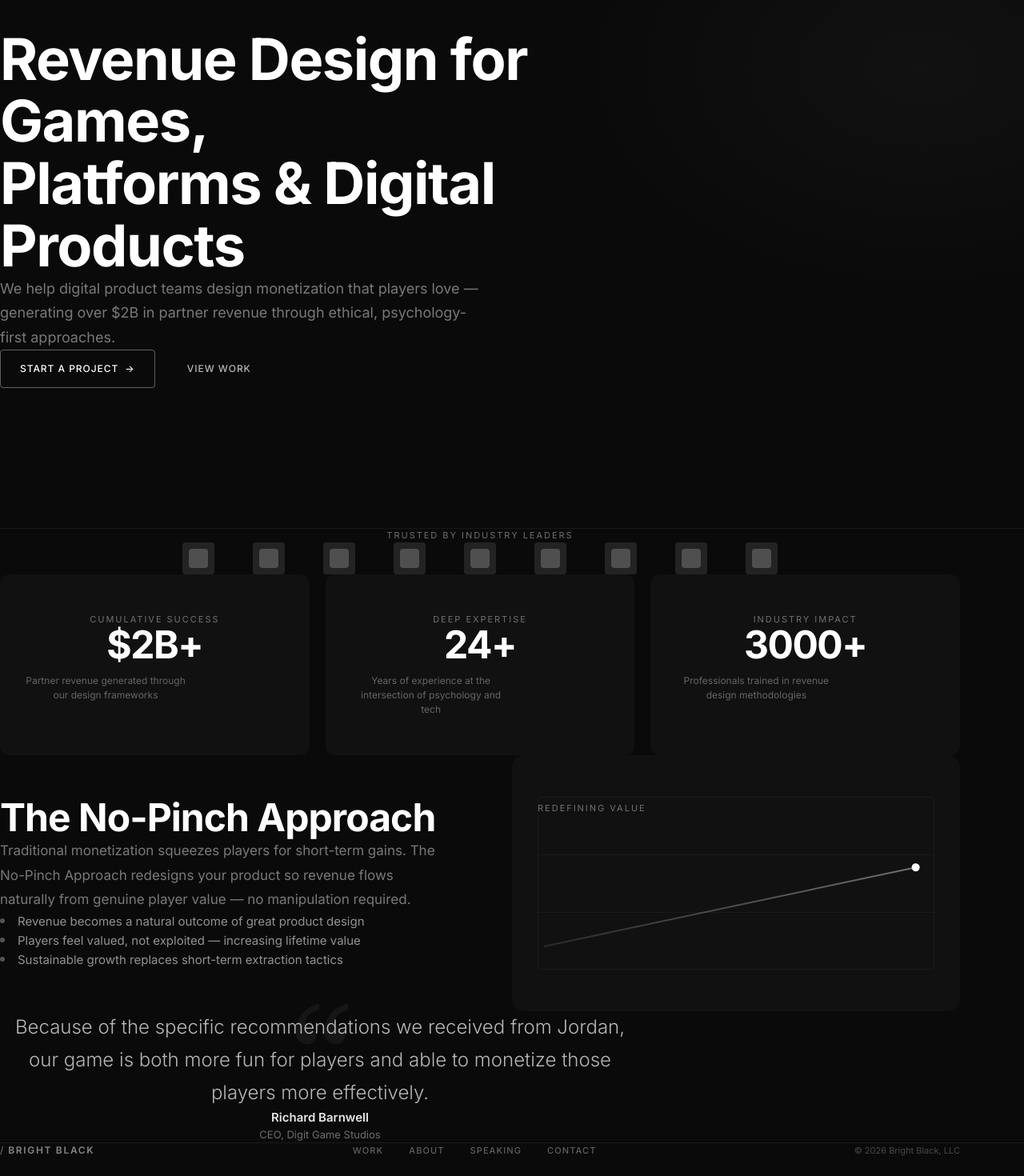
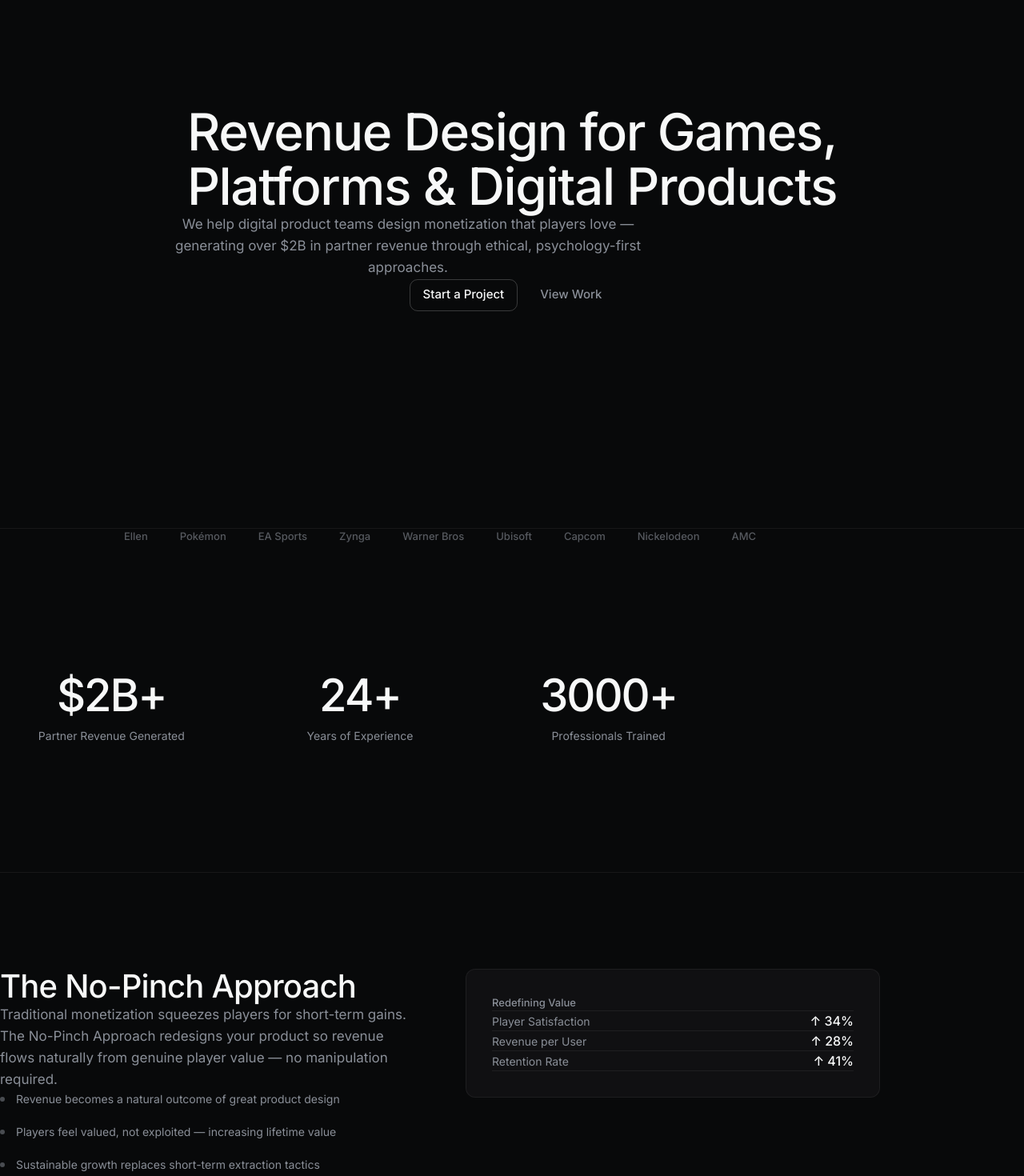
Before and after one commit to halthelobster/brightblack-site, a Next.js app: page / in a window 1280 px wide. Shown: the part 140-1610 px from the top of the page at 80% size. Before the commit the page ends 1587 px from the top, so only its background shows below. Built offline with nearby package versions, Linux system fonts and the light colour scheme.

Commit message:
redesign: linear.app quality design system

```diff
--- a/app/globals.css
+++ b/app/globals.css
@@ -1,9 +1,12 @@
 @import "tailwindcss";
 
 @theme {
-  --color-bg: #0a0a0a;
-  --color-card: #111111;
-  --color-card-hover: #141414;
+  --color-bg: #08090a;
+  --color-bg-nav: rgba(11, 11, 11, 0.8);
+  --color-text-primary: #f7f8f8;
+  --color-text-muted: #8a8f98;
+  --color-border: rgba(255, 255, 255, 0.06);
+  --color-card: #101012;
   --font-sans: 'Inter', system-ui, -apple-system, sans-serif;
 }
 
@@ -13,195 +16,263 @@
 html { scroll-behavior: smooth; }
 
 body {
-  background: #0a0a0a;
-  color: #ffffff;
+  background: #08090a;
+  color: #f7f8f8;
   overflow-x: hidden;
   -webkit-font-smoothing: antialiased;
   -moz-osx-font-smoothing: grayscale;
+  font-family: 'Inter', system-ui, -apple-system, sans-serif;
 }
 
 a { color: inherit; text-decoration: none; }
 
 ::selection {
-  background: rgba(255,255,255,0.15);
+  background: rgba(255, 255, 255, 0.15);
   color: #fff;
 }
 
-/* ─── Typography ─── */
-.display-heading {
-  font-weight: 700;
-  letter-spacing: -0.02em;
-  line-height: 1.08;
+/* ─── Typography (Linear.app style) ─── */
+.heading-display {
+  font-size: 64px;
+  font-weight: 500;
+  letter-spacing: -1.4px;
+  line-height: 1.06;
+  color: #f7f8f8;
 }
 
-.label-text {
-  font-size: 11px;
-  letter-spacing: 0.18em;
-  text-transform: uppercase;
-  color: rgba(255,255,255,0.4);
+@media (max-width: 768px) {
+  .heading-display {
+    font-size: 40px;
+    letter-spacing: -0.8px;
+  }
 }
 
-/* ─── Buttons ─── */
-.btn-primary {
-  display: inline-flex;
-  align-items: center;
-  gap: 8px;
-  background: transparent;
-  color: white;
+.heading-section {
+  font-size: 40px;
   font-weight: 500;
-  font-size: 12px;
-  letter-spacing: 0.08em;
-  text-transform: uppercase;
-  border: 1px solid rgba(255,255,255,0.35);
-  border-radius: 4px;
-  padding: 14px 24px;
-  transition: all 0.25s ease;
+  letter-spacing: -0.8px;
+  line-height: 1.1;
+  color: #f7f8f8;
 }
 
-.btn-primary:hover {
-  border-color: rgba(255,255,255,0.7);
-  background: rgba(255,255,255,0.05);
+@media (max-width: 768px) {
+  .heading-section {
+    font-size: 32px;
+  }
 }
 
-.btn-secondary {
-  display: inline-flex;
-  align-items: center;
-  color: white;
-  font-weight: 500;
-  font-size: 12px;
-  letter-spacing: 0.08em;
-  text-transform: uppercase;
-  padding: 14px 24px;
-  transition: all 0.25s ease;
-  opacity: 0.7;
+.text-body {
+  font-size: 17px;
+  font-weight: 400;
+  line-height: 1.6;
+  color: #8a8f98;
 }
 
-.btn-secondary:hover {
-  opacity: 1;
+.text-small {
+  font-size: 14px;
+  font-weight: 400;
+  line-height: 1.5;
+  color: #8a8f98;
 }
 
-/* ─── Stat Cards ─── */
-.stat-card {
-  background: #111111;
-  border-radius: 12px;
-  padding: 48px 32px;
-  text-align: center;
-  transition: background 0.3s ease;
+/* ─── Navigation (Linear.app style) ─── */
+.nav-container {
+  position: fixed;
+  top: 0;
+  left: 0;
+  right: 0;
+  z-index: 100;
+  background: rgba(11, 11, 11, 0.8);
+  backdrop-filter: blur(20px);
+  -webkit-backdrop-filter: blur(20px);
+  border-bottom: 1px solid rgba(255, 255, 255, 0.06);
+  height: 65px;
 }
 
-.stat-card:hover {
-  background: #141414;
-}
-
-.stat-number {
-  font-size: 48px;
-  font-weight: 700;
-  letter-spacing: -0.03em;
-  line-height: 1;
-  margin-bottom: 12px;
-}
-
-/* ─── Quote Mark ─── */
-.quote-mark {
-  font-size: 180px;
-  line-height: 1;
-  color: rgba(255,255,255,0.05);
-  font-family: Georgia, 'Times New Roman', serif;
-  position: absolute;
-  top: -40px;
-  left: 50%;
-  transform: translateX(-50%);
-  pointer-events: none;
-  user-select: none;
-}
-
-/* ─── Chart Card ─── */
-.chart-card {
-  background: #111111;
-  border-radius: 16px;
-  position: relative;
-  overflow: hidden;
-  min-height: 320px;
-}
-
-.chart-line {
-  position: absolute;
-  bottom: 60px;
-  left: 40px;
-  right: 40px;
-  height: 2px;
-  background: linear-gradient(
-    90deg,
-    rgba(255,255,255,0.1) 0%,
-    rgba(255,255,255,0.4) 100%
-  );
-  transform: rotate(-12deg);
-  transform-origin: left center;
-}
-
-.chart-line::after {
-  content: '';
-  position: absolute;
-  right: 0;
-  top: -4px;
-  width: 10px;
-  height: 10px;
-  background: white;
-  border-radius: 50%;
-}
-
-/* ─── Ambient Glow ─── */
-.hero-glow {
-  position: relative;
-}
-
-.hero-glow::before {
-  content: '';
-  position: absolute;
-  top: 10%;
-  right: 0;
-  width: 50%;
-  height: 60%;
-  background: radial-gradient(
-    ellipse at 80% 30%,
-    rgba(255,255,255,0.03) 0%,
-    transparent 60%
-  );
-  pointer-events: none;
-}
-
-/* ─── Nav ─── */
 .nav-link {
-  font-size: 11px;
-  letter-spacing: 0.12em;
-  text-transform: uppercase;
-  color: rgba(255,255,255,0.5);
+  font-size: 13px;
   font-weight: 500;
+  color: #8a8f98;
   transition: color 0.2s ease;
 }
 
 .nav-link:hover {
-  color: rgba(255,255,255,0.9);
+  color: #f7f8f8;
 }
 
-/* ─── Bullet Point ─── */
+/* ─── Buttons (Linear.app style) ─── */
+.btn-primary {
+  display: inline-flex;
+  align-items: center;
+  justify-content: center;
+  height: 40px;
+  padding: 0 16px;
+  font-size: 15px;
+  font-weight: 500;
+  color: #08090a;
+  background: #e6e6e6;
+  border: 1px solid #e6e6e6;
+  border-radius: 10px;
+  transition: all 0.2s ease;
+  cursor: pointer;
+}
+
+.btn-primary:hover {
+  background: #ffffff;
+  border-color: #ffffff;
+}
+
+.btn-outline {
+  display: inline-flex;
+  align-items: center;
+  justify-content: center;
+  height: 40px;
+  padding: 0 16px;
+  font-size: 15px;
+  font-weight: 500;
+  color: #f7f8f8;
+  background: transparent;
+  border: 1px solid rgba(255, 255, 255, 0.2);
+  border-radius: 10px;
+  transition: all 0.2s ease;
+  cursor: pointer;
+}
+
+.btn-outline:hover {
+  border-color: rgba(255, 255, 255, 0.4);
+  background: rgba(255, 255, 255, 0.05);
+}
+
+.btn-ghost {
+  display: inline-flex;
+  align-items: center;
+  justify-content: center;
+  height: 40px;
+  padding: 0 16px;
+  font-size: 15px;
+  font-weight: 500;
+  color: #8a8f98;
+  background: transparent;
+  border: none;
+  border-radius: 10px;
+  transition: all 0.2s ease;
+  cursor: pointer;
+}
+
+.btn-ghost:hover {
+  color: #f7f8f8;
+}
+
+/* ─── Logo Bar (Linear.app style) ─── */
+.logo-bar {
+  display: flex;
+  flex-wrap: wrap;
+  justify-content: center;
+  align-items: center;
+  gap: 40px;
+}
+
+.logo-item {
+  font-size: 13px;
+  font-weight: 500;
+  color: #8a8f98;
+  opacity: 0.6;
+  transition: opacity 0.2s ease;
+}
+
+.logo-item:hover {
+  opacity: 1;
+}
+
+/* ─── Stats (Linear.app style) ─── */
+.stat-card {
+  text-align: center;
+  padding: 40px 24px;
+}
+
+.stat-value {
+  font-size: 56px;
+  font-weight: 500;
+  letter-spacing: -2px;
+  line-height: 1;
+  color: #f7f8f8;
+  margin-bottom: 12px;
+}
+
+@media (max-width: 768px) {
+  .stat-value {
+    font-size: 44px;
+  }
+}
+
+.stat-label {
+  font-size: 14px;
+  font-weight: 400;
+  color: #8a8f98;
+  line-height: 1.5;
+}
+
+/* ─── Content Card (Linear.app style) ─── */
+.content-card {
+  background: #101012;
+  border: 1px solid rgba(255, 255, 255, 0.06);
+  border-radius: 12px;
+  padding: 32px;
+}
+
+/* ─── Bullet Points ─── */
+.bullet-list {
+  display: flex;
+  flex-direction: column;
+  gap: 20px;
+}
+
 .bullet-item {
   display: flex;
   align-items: flex-start;
-  gap: 16px;
+  gap: 14px;
 }
 
 .bullet-dot {
   width: 6px;
   height: 6px;
-  background: rgba(255,255,255,0.3);
+  background: #8a8f98;
   border-radius: 50%;
   margin-top: 8px;
   flex-shrink: 0;
+  opacity: 0.5;
+}
+
+/* ─── Quote ─── */
+.quote-text {
+  font-size: 24px;
+  font-weight: 400;
+  line-height: 1.5;
+  color: #f7f8f8;
+  font-style: italic;
+}
+
+@media (max-width: 768px) {
+  .quote-text {
+    font-size: 20px;
+  }
 }
 
 /* ─── Divider ─── */
 .divider {
   height: 1px;
-  background: rgba(255,255,255,0.08);
+  background: rgba(255, 255, 255, 0.06);
 }
+
+/* ─── Section Spacing ─── */
+.section-padding {
+  padding-top: 120px;
+  padding-bottom: 120px;
+}
+
+@media (max-width: 768px) {
+  .section-padding {
+    padding-top: 80px;
+    padding-bottom: 80px;
+  }
+}
--- a/app/page.tsx
+++ b/app/page.tsx
@@ -14,9 +14,9 @@ const clients = [
 ];
 
 const stats = [
-  { category: "Cumulative Success", value: "$2B+", label: "Partner revenue generated through our design frameworks" },
-  { category: "Deep Expertise", value: "24+", label: "Years of experience at the intersection of psychology and tech" },
-  { category: "Industry Impact", value: "3000+", label: "Professionals trained in revenue design methodologies" },
+  { value: "$2B+", label: "Partner Revenue Generated" },
+  { value: "24+", label: "Years of Experience" },
+  { value: "3000+", label: "Professionals Trained" },
 ];
 
 const bulletPoints = [
@@ -28,20 +28,20 @@ const bulletPoints = [
 /* ── Page ── */
 export default function Home() {
   return (
-    <div className="min-h-screen bg-[#0a0a0a] text-white font-sans antialiased">
+    <div className="min-h-screen bg-[#08090a] text-[#f7f8f8] font-sans antialiased">
       {/* ━━━ Navigation ━━━ */}
-      <nav className="fixed top-0 inset-x-0 z-50 bg-[#0a0a0a]">
-        <div className="max-w-[1200px] mx-auto px-6 md:px-12 h-[72px] flex items-center justify-between">
+      <nav className="nav-container">
+        <div className="max-w-[1100px] mx-auto px-6 h-[65px] flex items-center justify-between">
           {/* Logo */}
-          <Link href="/" className="flex items-center gap-1">
-            <span className="text-[13px] font-medium tracking-[0.14em] text-white/50">/</span>
-            <span className="text-[13px] font-semibold tracking-[0.14em] uppercase text-white/90">
-              BRIGHT BLACK
+          <Link href="/" className="flex items-center gap-2">
+            <span className="text-[13px] font-medium text-[#8a8f98]">/</span>
+            <span className="text-[13px] font-medium text-[#f7f8f8]">
+              Bright Black
             </span>
           </Link>
 
           {/* Nav Links */}
-          <div className="hidden md:flex items-center gap-10">
+          <div className="hidden md:flex items-center gap-8">
             <Link href="#work" className="nav-link">Work</Link>
             <Link href="#about" className="nav-link">About</Link>
             <Link href="#speaking" className="nav-link">Speaking</Link>
@@ -49,74 +49,59 @@ export default function Home() {
           </div>
 
           {/* CTA */}
-          <Link
-            href="#contact"
-            className="bg-white text-[#0a0a0a] rounded px-5 py-2 text-[11px] font-semibold tracking-[0.08em] uppercase hover:bg-white/90 transition-colors"
-          >
+          <Link href="#contact" className="btn-primary">
             Book a Call
           </Link>
         </div>
       </nav>
 
       {/* ━━━ Hero ━━━ */}
-      <section className="hero-glow min-h-screen flex items-center pt-[72px]">
-        <div className="max-w-[1200px] mx-auto px-6 md:px-12 w-full py-32 md:py-40">
-          <div className="max-w-[900px]">
+      <section className="min-h-screen flex items-center justify-center pt-[65px]">
+        <div className="max-w-[900px] mx-auto px-6 py-32 md:py-40 text-center">
           {/* Headline */}
-            <h1 className="display-heading text-[42px] md:text-[64px] lg:text-[72px] mb-8">
-              Revenue Design for Games,
-              <br />
-              Platforms & Digital Products
+          <h1 className="heading-display mb-6">
+            Revenue Design for Games, Platforms & Digital Products
           </h1>
 
           {/* Description */}
-            <p className="text-[16px] md:text-[18px] leading-[1.7] text-white/45 max-w-[600px] mb-12">
+          <p className="text-body max-w-[640px] mx-auto mb-10">
             We help digital product teams design monetization that players love —
             generating over $2B in partner revenue through ethical, psychology-first approaches.
           </p>
 
           {/* Buttons */}
-            <div className="flex flex-wrap items-center gap-4">
-              <Link href="#contact" className="btn-primary">
-                Start a Project <span aria-hidden="true">→</span>
+          <div className="flex flex-wrap items-center justify-center gap-3">
+            <Link href="#contact" className="btn-outline">
+              Start a Project
             </Link>
-              <Link href="#work" className="btn-secondary">
+            <Link href="#work" className="btn-ghost">
               View Work
             </Link>
-            </div>
           </div>
         </div>
       </section>
 
       {/* ━━━ Client Logos ━━━ */}
-      <section className="py-16 md:py-20 border-t border-white/[0.06]">
-        <div className="max-w-[1200px] mx-auto px-6 md:px-12">
-          <p className="label-text text-center mb-12">Trusted by Industry Leaders</p>
-          <div className="flex flex-wrap justify-center items-center gap-8 md:gap-12">
+      <section className="py-16 border-t border-[rgba(255,255,255,0.06)]">
+        <div className="max-w-[1100px] mx-auto px-6">
+          <div className="logo-bar">
             {clients.map((name) => (
-              <div
-                key={name}
-                className="w-10 h-10 bg-white/10 rounded flex items-center justify-center"
-                title={name}
-              >
-                <div className="w-6 h-6 bg-white/20 rounded-sm" />
-              </div>
+              <span key={name} className="logo-item">
+                {name}
+              </span>
             ))}
           </div>
         </div>
       </section>
 
       {/* ━━━ Stats ━━━ */}
-      <section id="work" className="py-20 md:py-28">
-        <div className="max-w-[1200px] mx-auto px-6 md:px-12">
-          <div className="grid grid-cols-1 md:grid-cols-3 gap-5">
+      <section id="work" className="section-padding">
+        <div className="max-w-[900px] mx-auto px-6">
+          <div className="grid grid-cols-1 md:grid-cols-3 gap-8">
             {stats.map((s, i) => (
               <div key={i} className="stat-card">
-                <div className="label-text mb-6">{s.category}</div>
-                <div className="stat-number">{s.value}</div>
-                <div className="text-[12px] text-white/35 leading-[1.5] max-w-[200px] mx-auto">
-                  {s.label}
-                </div>
+                <div className="stat-value">{s.value}</div>
+                <div className="stat-label">{s.label}</div>
               </div>
             ))}
           </div>
@@ -124,49 +109,61 @@ export default function Home() {
       </section>
 
       {/* ━━━ No-Pinch Approach ━━━ */}
-      <section id="about" className="py-24 md:py-32">
-        <div className="max-w-[1200px] mx-auto px-6 md:px-12">
-          <div className="grid grid-cols-1 lg:grid-cols-2 gap-12 lg:gap-20 items-center">
+      <section id="about" className="section-padding border-t border-[rgba(255,255,255,0.06)]">
+        <div className="max-w-[1100px] mx-auto px-6">
+          <div className="grid grid-cols-1 lg:grid-cols-2 gap-16 items-start">
             {/* Left Column - Text */}
             <div>
-              <h2 className="display-heading text-[32px] md:text-[42px] lg:text-[48px] mb-8">
+              <h2 className="heading-section mb-6">
                 The No-Pinch Approach
               </h2>
 
-              <p className="text-[16px] md:text-[17px] leading-[1.8] text-white/45 mb-10">
+              <p className="text-body mb-10">
                 Traditional monetization squeezes players for short-term gains.
                 The No-Pinch Approach redesigns your product so revenue flows naturally
                 from genuine player value — no manipulation required.
               </p>
 
               {/* Bullet Points */}
-              <div className="space-y-5">
+              <div className="bullet-list">
                 {bulletPoints.map((point, i) => (
                   <div key={i} className="bullet-item">
                     <div className="bullet-dot" />
-                    <p className="text-[15px] text-white/55 leading-[1.6]">{point}</p>
+                    <p className="text-small">{point}</p>
                   </div>
                 ))}
               </div>
             </div>
 
-            {/* Right Column - Chart Card */}
-            <div className="chart-card flex items-center justify-center p-8">
-              <div className="relative w-full h-full min-h-[280px]">
-                {/* Chart visual */}
-                <div className="chart-line" />
-
-                {/* Label */}
-                <div className="absolute top-8 left-8">
-                  <span className="label-text">Redefining Value</span>
+            {/* Right Column - Card */}
+            <div className="content-card">
+              <div className="text-[13px] font-medium text-[#8a8f98] mb-6">
+                Redefining Value
               </div>
 
-                {/* Decorative grid lines */}
-                <div className="absolute inset-8 border border-white/[0.04] rounded" />
-                <div className="absolute inset-8">
-                  <div className="absolute top-1/3 left-0 right-0 h-px bg-white/[0.04]" />
-                  <div className="absolute top-2/3 left-0 right-0 h-px bg-white/[0.04]" />
+              <div className="space-y-6">
+                <div className="h-px bg-[rgba(255,255,255,0.06)]" />
+
+                <div className="flex items-center justify-between">
+                  <span className="text-small">Player Satisfaction</span>
+                  <span className="text-[#f7f8f8] font-medium">↑ 34%</span>
                 </div>
+
+                <div className="h-px bg-[rgba(255,255,255,0.06)]" />
+
+                <div className="flex items-center justify-between">
+                  <span className="text-small">Revenue per User</span>
+                  <span className="text-[#f7f8f8] font-medium">↑ 28%</span>
+                </div>
+
+                <div className="h-px bg-[rgba(255,255,255,0.06)]" />
+
+                <div className="flex items-center justify-between">
+                  <span className="text-small">Retention Rate</span>
+                  <span className="text-[#f7f8f8] font-medium">↑ 41%</span>
+                </div>
+
+                <div className="h-px bg-[rgba(255,255,255,0.06)]" />
               </div>
             </div>
           </div>
@@ -174,24 +171,21 @@ export default function Home() {
       </section>
 
       {/* ━━━ Testimonial ━━━ */}
-      <section className="py-24 md:py-32">
-        <div className="max-w-[800px] mx-auto px-6 md:px-12 text-center relative">
-          {/* Quote Mark */}
-          <div className="quote-mark">&ldquo;</div>
-
+      <section className="section-padding border-t border-[rgba(255,255,255,0.06)]">
+        <div className="max-w-[700px] mx-auto px-6 text-center">
           {/* Quote */}
-          <blockquote className="text-[20px] md:text-[24px] leading-[1.7] text-white/70 font-light mb-10 relative z-10">
-            Because of the specific recommendations we received from Jordan,
+          <blockquote className="quote-text mb-8">
+            &ldquo;Because of the specific recommendations we received from Jordan,
             our game is both more fun for players and able to monetize those
-            players more effectively.
+            players more effectively.&rdquo;
           </blockquote>
 
           {/* Attribution */}
           <div>
-            <div className="text-[15px] font-semibold text-white/90 mb-1">
+            <div className="text-[15px] font-medium text-[#f7f8f8] mb-1">
               Richard Barnwell
             </div>
-            <div className="text-[13px] text-white/40">
+            <div className="text-[14px] text-[#8a8f98]">
               CEO, Digit Game Studios
             </div>
           </div>
@@ -199,28 +193,28 @@ export default function Home() {
       </section>
 
       {/* ━━━ Footer ━━━ */}
-      <footer id="contact" className="border-t border-white/[0.06] py-12">
-        <div className="max-w-[1200px] mx-auto px-6 md:px-12">
-          <div className="flex flex-col md:flex-row justify-between items-center gap-6">
+      <footer id="contact" className="border-t border-[rgba(255,255,255,0.06)] py-16">
+        <div className="max-w-[1100px] mx-auto px-6">
+          <div className="flex flex-col md:flex-row justify-between items-center gap-8">
             {/* Logo */}
-            <Link href="/" className="flex items-center gap-1">
-              <span className="text-[12px] font-medium tracking-[0.14em] text-white/40">/</span>
-              <span className="text-[12px] font-semibold tracking-[0.14em] uppercase text-white/50">
-                BRIGHT BLACK
+            <Link href="/" className="flex items-center gap-2">
+              <span className="text-[13px] font-medium text-[#8a8f98]">/</span>
+              <span className="text-[13px] font-medium text-[#f7f8f8]">
+                Bright Black
               </span>
             </Link>
 
             {/* Nav Links */}
-            <div className="flex gap-8 text-[11px] tracking-[0.1em] uppercase text-white/35 font-medium">
-              <Link href="#work" className="hover:text-white/60 transition-colors">Work</Link>
-              <Link href="#about" className="hover:text-white/60 transition-colors">About</Link>
-              <Link href="#speaking" className="hover:text-white/60 transition-colors">Speaking</Link>
-              <Link href="#contact" className="hover:text-white/60 transition-colors">Contact</Link>
+            <div className="flex gap-8">
+              <Link href="#work" className="nav-link">Work</Link>
+              <Link href="#about" className="nav-link">About</Link>
+              <Link href="#speaking" className="nav-link">Speaking</Link>
+              <Link href="#contact" className="nav-link">Contact</Link>
             </div>
 
             {/* Copyright */}
-            <span className="text-[11px] text-white/25">
-              © 2026 Bright Black, LLC
+            <span className="text-[13px] text-[#8a8f98]">
+              © 2026 Bright Black
             </span>
           </div>
         </div>
```
Lines whose indentation alone changed are shown as unchanged.
